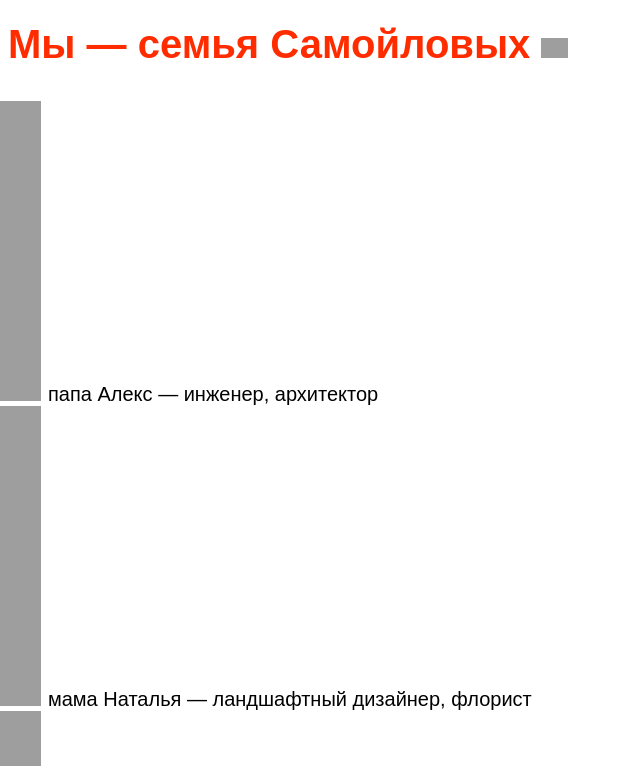
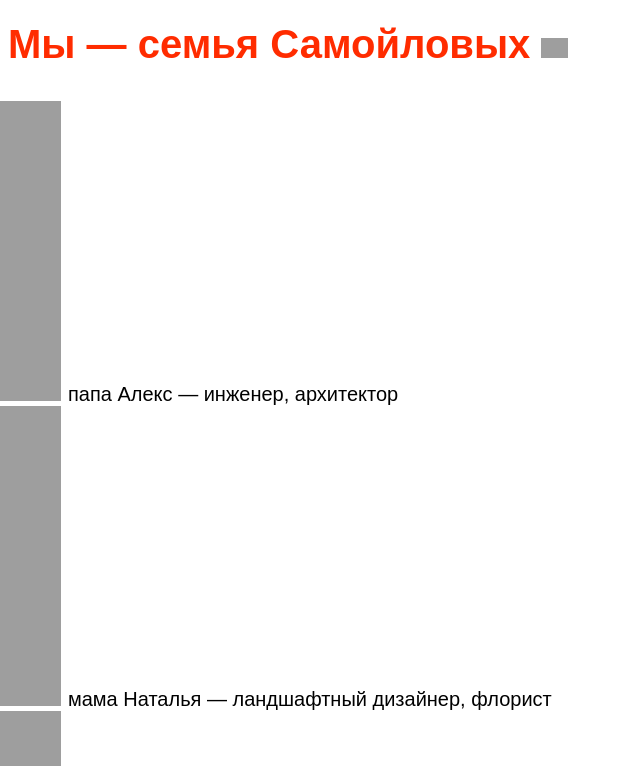
Before and after one commit to NadVilboa/5-4-1, a plain HTML site: page index.html in a window 1280 px wide. Shown: the part 914-1680 px from the top of the page, without its empty margins (0-640 px from the left). Drawn offline with Linux system fonts and the light colour scheme; grey boxes are pictures that could not be loaded.

Commit message:
обновление стилей

```diff
--- a/style.css
+++ b/style.css
@@ -1,6 +1,5 @@
 body {
     font-family: sans-serif;
-    width: 960px;
 }
 
 header {
@@ -42,6 +41,10 @@ h2 {
     font-size: 40px;
 }
 
+ul {
+    margin-left: 20px;
+}
+
 li {
     font-size: 20px;
     list-style: url("https://mars.algoritmika.org/uploads/2021/01/Arrow%201_0_1611071839.svg");
```
